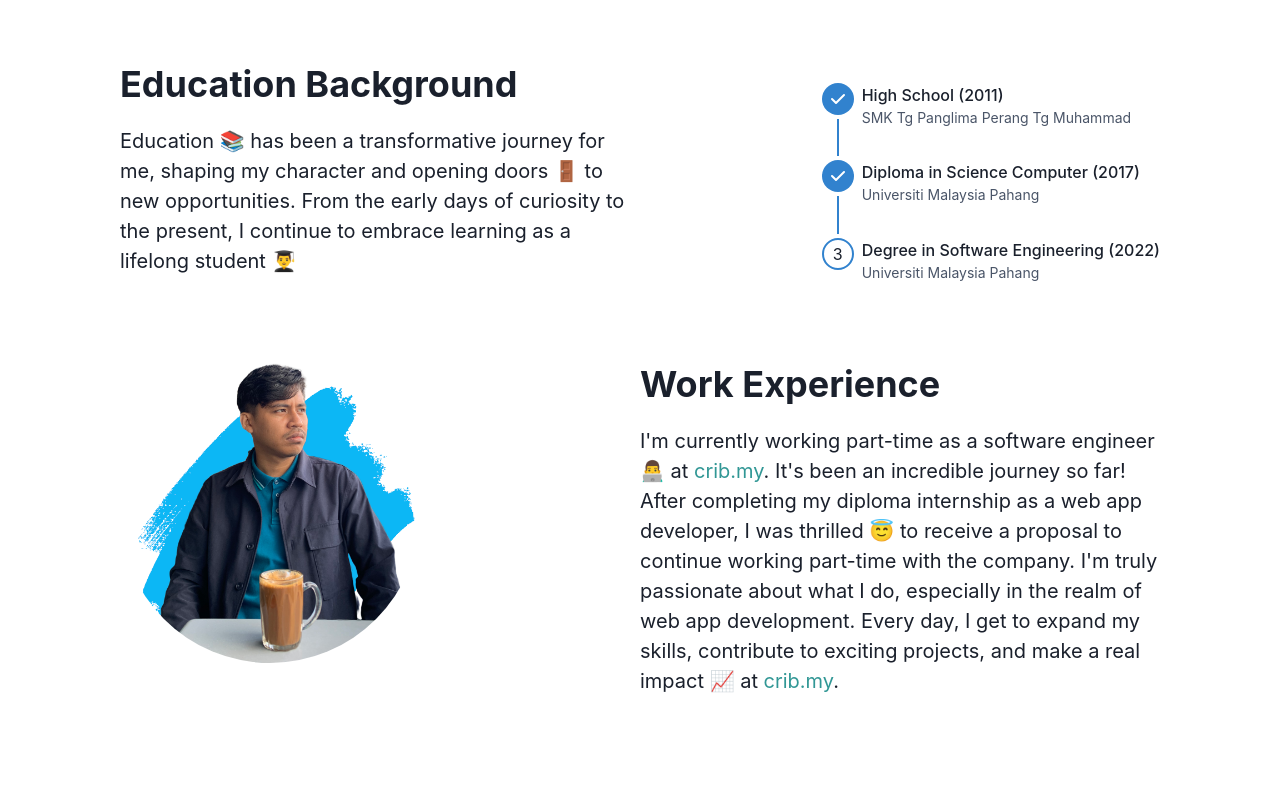
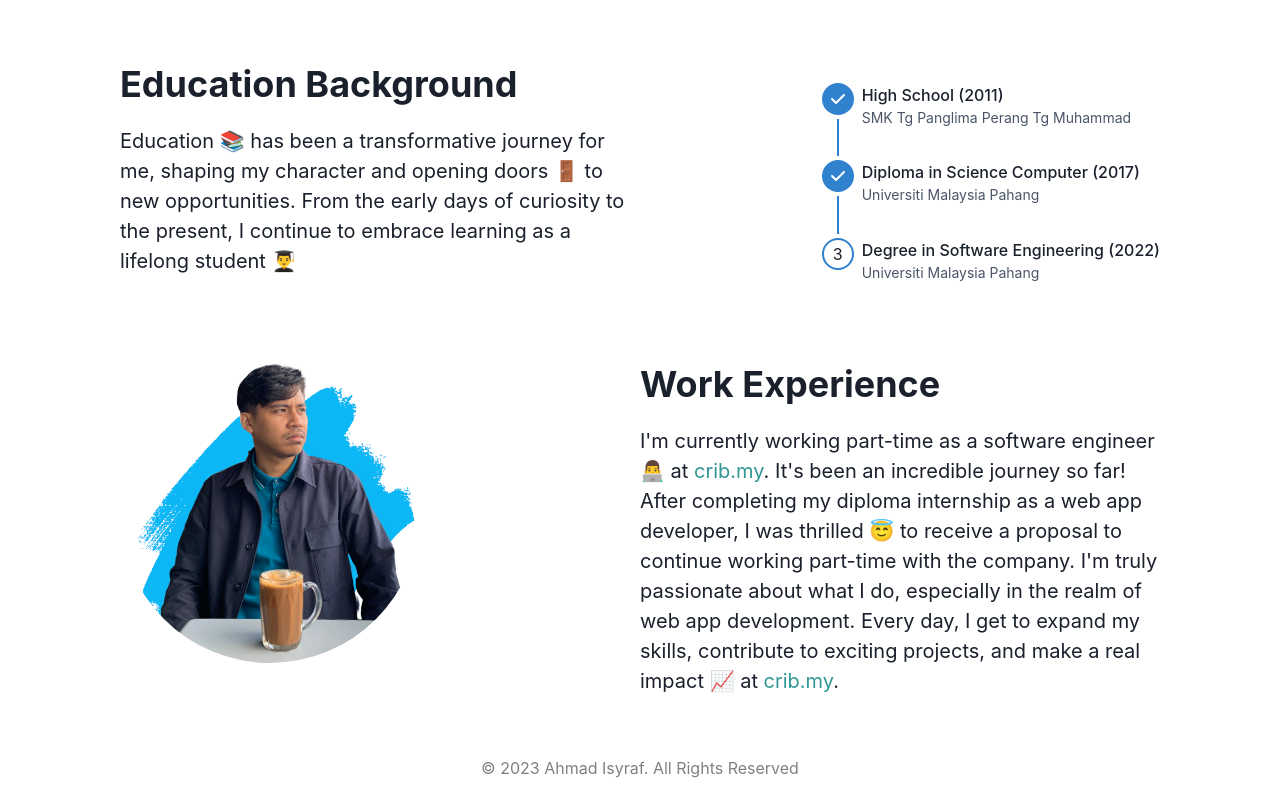
Before and after one commit to ahmadisyraf/isyrafmagic, a Next.js app: page / in a window 1280 px wide. Shown: the part 843-1643 px from the top of the page. Before the commit the page ends 1579 px from the top, so only its background shows below. Built offline with nearby package versions, Linux system fonts and the light colour scheme.

Commit message:
Add footer

```diff
--- /dev/null
+++ b/components/Layout/Footer.js
@@ -0,0 +1,13 @@
+import { Box, Text } from "@chakra-ui/react";
+
+const Footer = () => {
+    return (
+        <Box w={"100%"} bg={"white"} py={5} px={5}>
+            <Text textAlign={"center"} color={"grey"}>
+                © 2023 Ahmad Isyraf. All Rights Reserved
+            </Text>
+        </Box>
+    )
+}
+
+export default Footer;
--- a/components/Layout/index.js
+++ b/components/Layout/index.js
@@ -1,3 +1,4 @@
+import Footer from "./Footer";
 import Navigation from "./Navigation"
 import { Box, useMediaQuery } from "@chakra-ui/react"
 
@@ -9,6 +10,7 @@ export default function Layout({ children }) {
             <Box pt={20}>
                 {children}
             </Box>
+            <Footer />
         </main>
     )
 }
```
